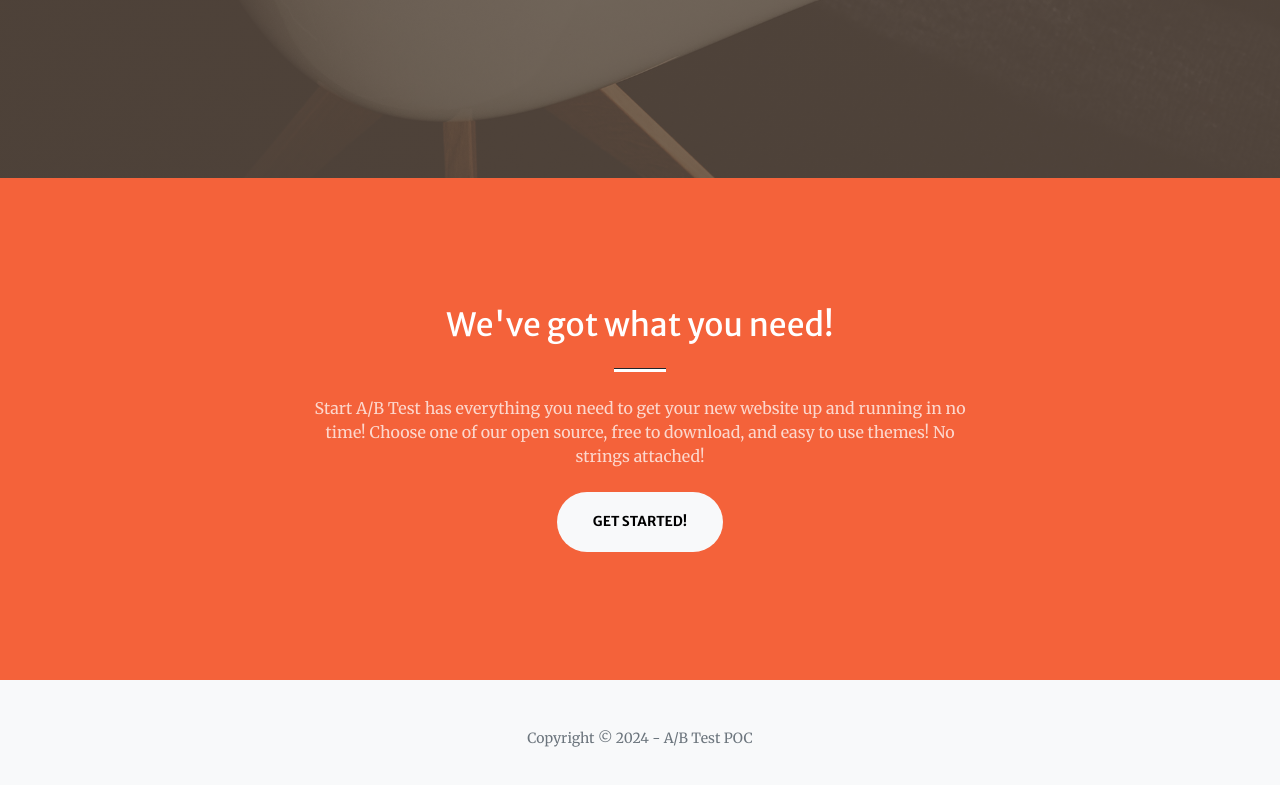
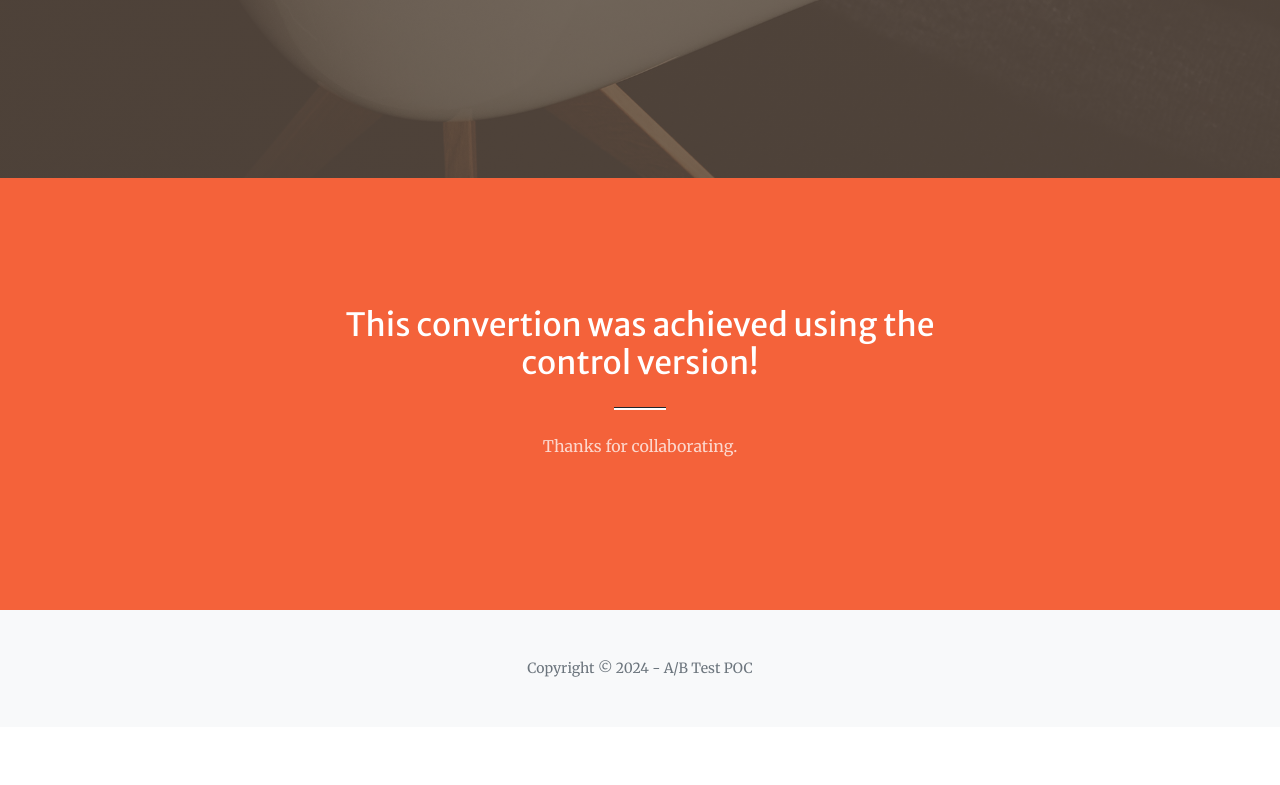
Before and after one commit to eloyg/eloyg.github.io, a plain HTML site: page page-under-test.html in a window 1280 px wide. Shown: the part 622-1407 px from the top of the page. After the commit the page ends 1349 px from the top, so only its background shows below. Drawn offline with nearby package versions, Linux system fonts and the light colour scheme; some packages are replaced by stand-ins of ours; a script that the page names is missing.

Commit message:
convertion text

```diff
--- a/page-under-test.html
+++ b/page-under-test.html
@@ -226,14 +226,12 @@
       <div class="container px-4 px-lg-5">
         <div class="row gx-4 gx-lg-5 justify-content-center">
           <div class="col-lg-8 text-center">
-            <h2 class="text-white mt-0">We've got what you need!</h2>
+            <h2 class="text-white mt-0">This convertion was achieved using the control version!</h2>
             <hr class="divider divider-light" />
             <p class="text-white-75 mb-4">
-              Start A/B Test has everything you need to get your new website up
-              and running in no time! Choose one of our open source, free to
-              download, and easy to use themes! No strings attached!
+              Thanks for collaborating.
             </p>
-            <a class="btn btn-light btn-xl" href="#services">Get Started!</a>
+            <!-- <a class="btn btn-light btn-xl" href="#services">Get Started!</a> -->
           </div>
         </div>
       </div>
```
